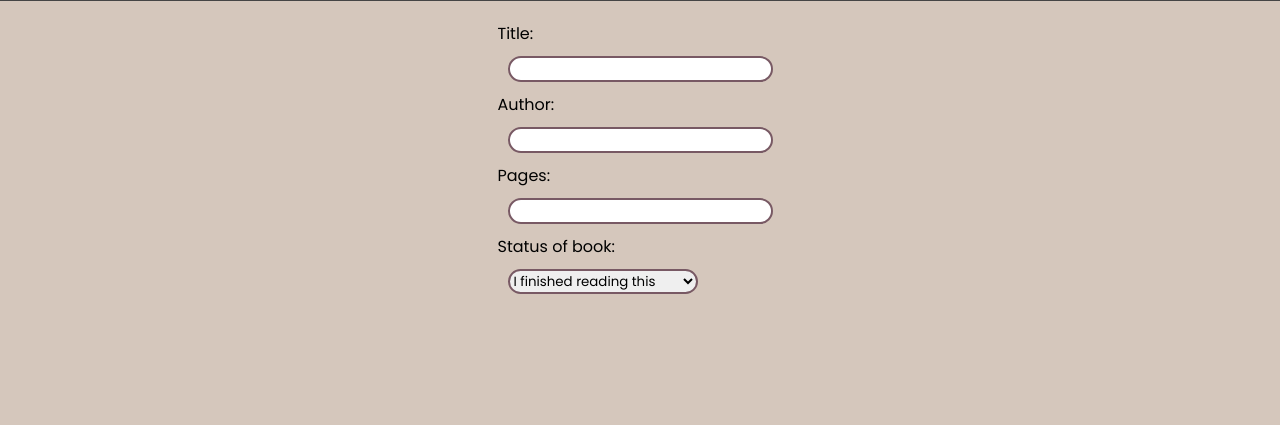
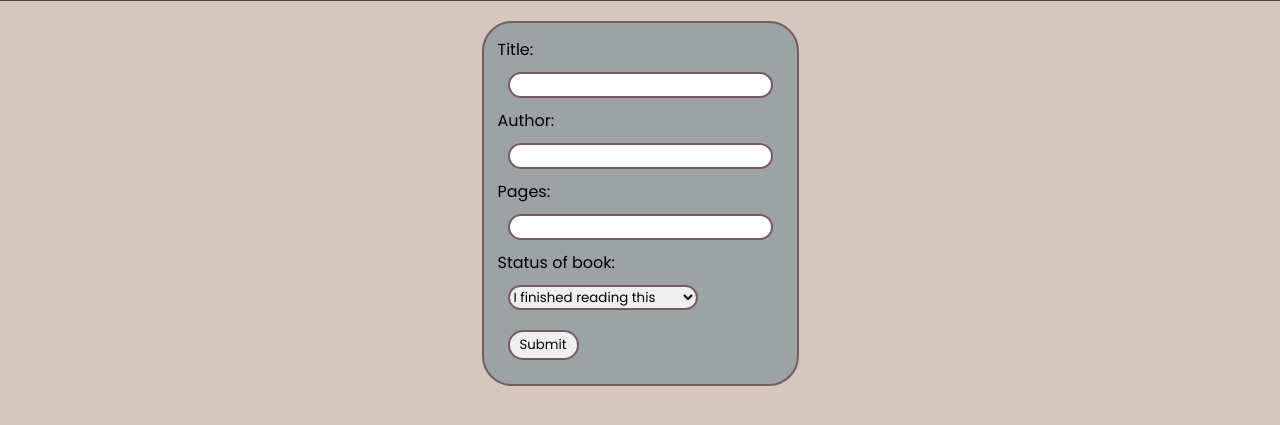
Before and after one commit to maryannintech/library, a plain HTML site: page index.html in a window 1280 px wide. Shown: the part 91-516 px from the top of the page. Drawn offline with nearby package versions, Linux system fonts and the light colour scheme.

Commit message:
add hover effect

```diff
--- a/index.html
+++ b/index.html
@@ -26,11 +26,12 @@
     </header>
     <section class="info-content">
       <p class="info-para">
-        <i class='bx bx-info-circle' ></i> Whether you're a book lover looking to keep track of your personal
-        collection, a student trying to organize your textbooks, or simply
-        someone who wants to keep a record of the books you've read, we've got
-        you covered. Our website allows you to easily store and manage your
-        books, just click the add button to add a book.
+        <i class="bx bx-info-circle"></i> Whether you're a book lover looking to
+        keep track of your personal collection, a student trying to organize
+        your textbooks, or simply someone who wants to keep a record of the
+        books you've read, we've got you covered. Our website allows you to
+        easily store and manage your books, just click the add button to add a
+        book.
       </p>
     </section>
     <main>
@@ -51,6 +52,7 @@
             <option value="not">I'm not done reading this</option>
           </select>
         </label>
+        <button type="submit">Submit</button>
       </form>
     </main>
   </body>
--- a/script.js
+++ b/script.js
@@ -30,8 +30,9 @@ function addBookToLibrary(title, author, pages, status) {
 const infoContent = document.querySelector(".info-para");
 const infoBtn = document.querySelector(".info");
 infoBtn.addEventListener("click", () => {
-  infoContent.style.display = 'block';
-})
+  infoContent.style.display = "block";
+});
 infoBtn.addEventListener("mouseleave", () => {
-  infoContent.style.display = 'none';
-})
+  infoContent.style.display = "none";
+});
+const addBtn = document.querySelector(".add");
--- a/styles.css
+++ b/styles.css
@@ -111,6 +111,14 @@ main {
   padding: 20px;
 }
 
+form {
+  position: sticky;
+  background-color: #9da3a4;
+  padding: 14px;
+  border-radius: 30px;
+  border: 2px solid var(--bg-color-header);
+}
+
 input {
   font-family: "Poppins", sans-serif;
   display: block;
@@ -127,3 +135,16 @@ select {
   border: 2px solid var(--bg-color-header);
   margin: 10px;
 }
+
+form button {
+  font-family: "Poppins", sans-serif;
+  margin: 10px;
+  border-radius: 20px;
+  border: 2px solid var(--bg-color-header);
+  padding: 3px 10px;
+}
+
+form button:hover {
+  background-color: #586f6b;
+  color: white;
+}
```
